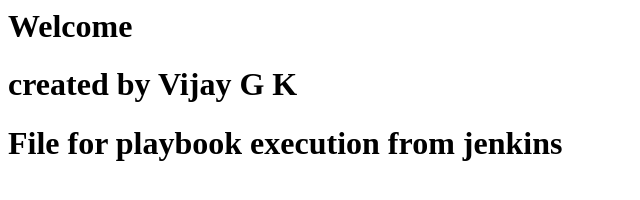
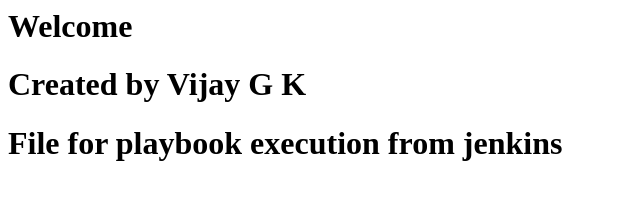
Before and after one commit to V-g-kulkarni/myansible, a plain HTML site: page index.html in a window 1280 px wide. Shown: the whole page, without its empty margins (0-640 px from the left). Drawn offline with Linux system fonts and the light colour scheme.

Commit message:
Update index.html

```diff
--- a/index.html
+++ b/index.html
@@ -1,3 +1,3 @@
  <h1> Welcome </h1>
-<h1> created by Vijay G K </h1>
+<h1> Created by Vijay G K </h1>
 <h1> File for playbook execution from jenkins</h1>
```
